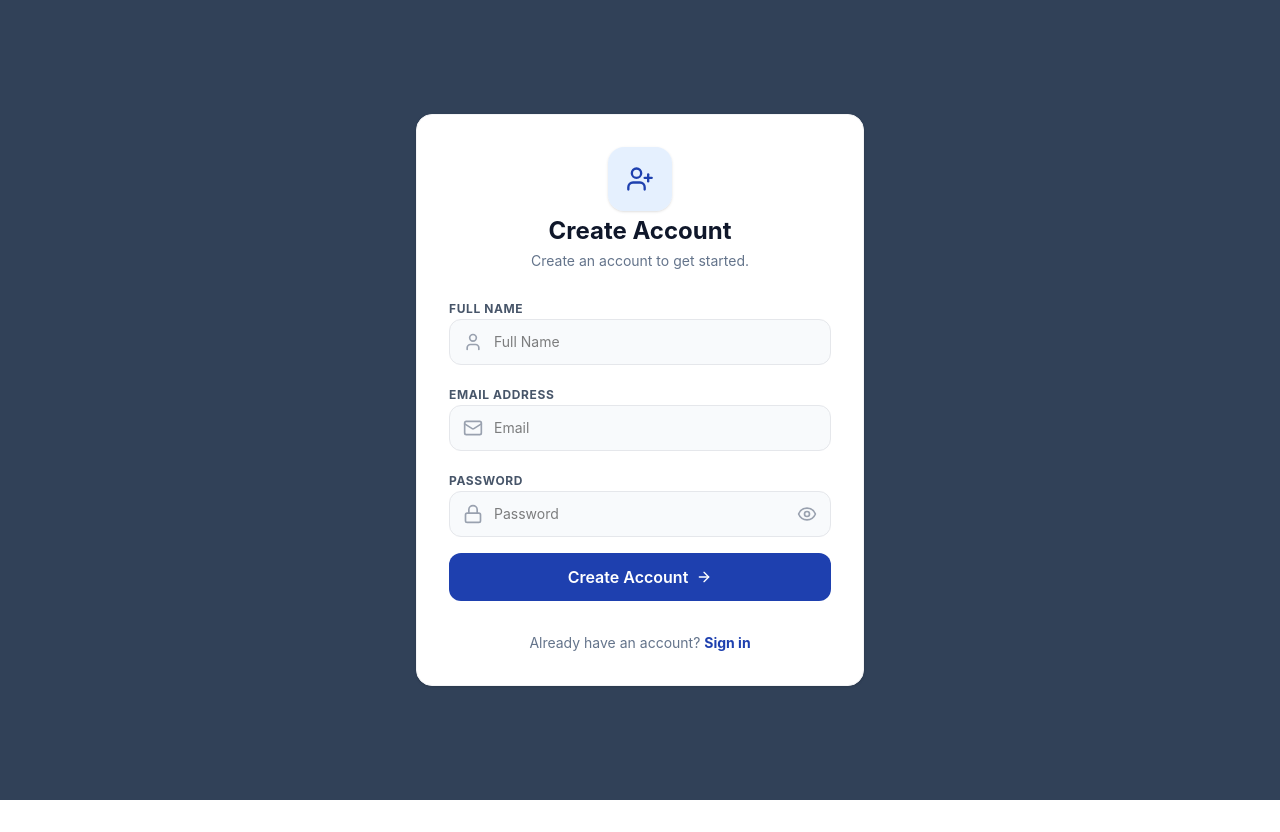
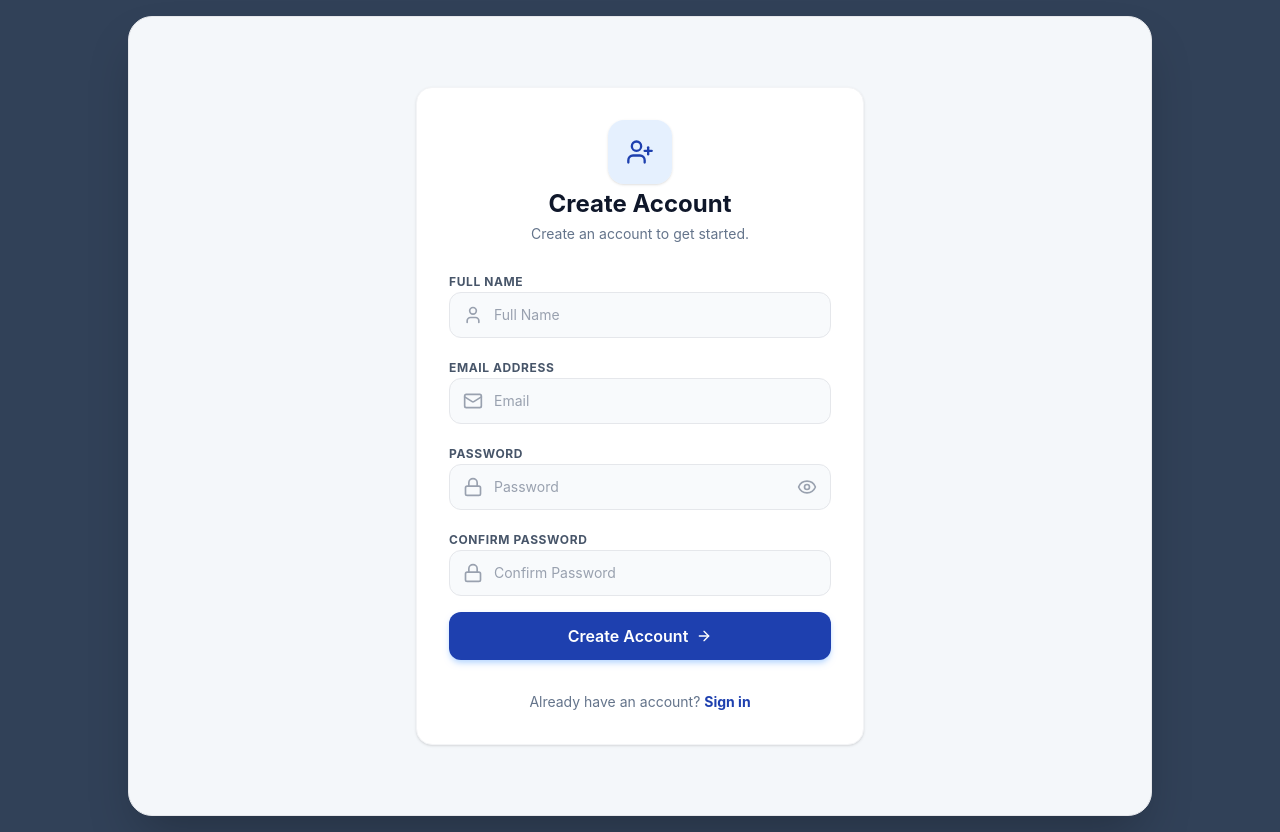
Before and after one commit to nishanstha74/Career-Compass, a React app in the folder frontend/: page /signup in a window 1280 px wide. Before the commit the page ends 800 px from the top, so only its background shows below. Built offline with nearby package versions, Linux system fonts and the light colour scheme; the HTML template or start-up script is replaced by a standard one.

Commit message:
add custom backend API calls for authentication for SignUp

```diff
--- a/frontend/src/components/auth/SignUp.jsx
+++ b/frontend/src/components/auth/SignUp.jsx
@@ -1,106 +1,362 @@
 import React, { useState } from "react";
 import { useNavigate } from "react-router-dom";
-import { UserPlus, User, Mail, Lock, Eye, EyeOff, ArrowRight } from "lucide-react";
+import {
+  User,
+  UserPlus,
+  Mail,
+  Lock,
+  Eye,
+  EyeOff,
+  ArrowRight,
+  AlertCircle,
+} from "lucide-react";
 
 export default function SignUp() {
   const navigate = useNavigate();
+  const [loading, setLoading] = useState(false);
   const [name, setName] = useState("");
   const [email, setEmail] = useState("");
   const [password, setPassword] = useState("");
+  const [confirmPassword, setConfirmPassword] = useState("");
   const [passwordVisible, setPasswordVisible] = useState(false);
+  const [errors, setErrors] = useState({});
+  const [touched, setTouched] = useState({});
 
-  const handleSubmit = (e) => {
+  const emailRegex = /^[a-zA-Z0-9._%+-]+@[a-zA-Z0-9.-]+\.[a-zA-Z]{2,}$/;
+
+  const validateField = (fieldName, value, forceTouched = false) => {
+    const nextErrors = { ...errors };
+    const isFieldTouched = forceTouched || touched[fieldName];
+
+    if (fieldName === "name") {
+      if (isFieldTouched && value.trim() === "") {
+        nextErrors.name = "Please enter your name.";
+      } else {
+        delete nextErrors.name;
+      }
+    }
+
+    if (fieldName === "email") {
+      if (isFieldTouched) {
+        if (!emailRegex.test(value)) {
+          nextErrors.email = "Please enter a valid email address.";
+        } else {
+          delete nextErrors.email;
+        }
+      }
+    }
+
+    if (fieldName === "password") {
+      if (isFieldTouched) {
+        if (
+          value.length < 8 ||
+          !/[A-Z]/.test(value) ||
+          !/[0-9]/.test(value) ||
+          !/[@$!%*?&]/.test(value)
+        ) {
+          nextErrors.password =
+            "Password must be 8+ characters with an uppercase letter, a number, and a special character.";
+        } else {
+          delete nextErrors.password;
+        }
+      }
+
+      if (touched.confirmPassword && confirmPassword !== value) {
+        nextErrors.confirmPassword = "Passwords do not match.";
+      } else if (touched.confirmPassword && confirmPassword === value) {
+        delete nextErrors.confirmPassword;
+      }
+    }
+
+    if (fieldName === "confirmPassword") {
+      if (isFieldTouched && value !== password) {
+        nextErrors.confirmPassword = "Passwords do not match.";
+      } else {
+        delete nextErrors.confirmPassword;
+      }
+    }
+
+    setErrors(nextErrors);
+  };
+
+  const handleBlur = (fieldName) => {
+    setTouched((prev) => ({ ...prev, [fieldName]: true }));
+
+    if (fieldName === "name") validateField("name", name, true);
+    if (fieldName === "email") validateField("email", email, true);
+    if (fieldName === "password") validateField("password", password, true);
+    if (fieldName === "confirmPassword") {
+      validateField("confirmPassword", confirmPassword, true);
+    }
+  };
+
+  const handleSubmit = async (e) => {
     e.preventDefault();
-    // Custom JWT Auth logic will go here
-    console.log("Signup with:", name, email, password);
+
+    const allTouched = {
+      name: true,
+      email: true,
+      password: true,
+      confirmPassword: true,
+    };
+    setTouched(allTouched);
+
+    const localErrors = {};
+
+    if (name.trim() === "") localErrors.name = "Please enter your name.";
+    if (!emailRegex.test(email)) {
+      localErrors.email = "Please enter a valid email address.";
+    }
+    if (
+      password.length < 8 ||
+      !/[A-Z]/.test(password) ||
+      !/[0-9]/.test(password) ||
+      !/[@$!%*?&]/.test(password)
+    ) {
+      localErrors.password =
+        "Password must be 8+ characters with an uppercase letter, a number, and a special character.";
+    }
+    if (confirmPassword !== password) {
+      localErrors.confirmPassword = "Passwords do not match.";
+    }
+
+    setErrors(localErrors);
+
+    if (Object.keys(localErrors).length === 0) {
+      setLoading(true);
+      try {
+        const response = await fetch(
+          "http://localhost:5000/api/auth/register",
+          {
+            method: "POST",
+            headers: {
+              "Content-Type": "application/json",
+            },
+            credentials: "include",
+            body: JSON.stringify({ fullName: name, email, password }),
+          },
+        );
+
+        const data = await response.json();
+
+        if (data.success) {
+          // 🔐 Store token and all relevant user properties dynamically
+          localStorage.setItem("userName", data.fullName);
+          localStorage.setItem("userEmail", data.email);
+
           navigate("/dashboard");
+        } else {
+          setErrors({ form: data.message || "Registration failed." });
+        }
+      } catch (err) {
+        console.error("Signup network error:", err);
+        setErrors({
+          form: "Cannot connect to authentication server. Is it running?",
+        });
+      } finally {
+        setLoading(false);
+      }
+    }
   };
 
   return (
-    <div className="bg-slate-700 flex items-center justify-center min-h-screen p-4 font-sans selection:bg-blue-200">
-      <div className="w-full max-w-md bg-white rounded-2xl p-8 shadow-sm border border-gray-100 space-y-6">
-        <div className="text-center space-y-3 flex flex-col items-center">
-          <div className="w-16 h-16 bg-blue-100/70 rounded-2xl flex items-center justify-center text-[#1e40af] mb-1 shadow-sm">
-            <UserPlus className="w-7 h-7" />
+    <div className="bg-slate-700 flex min-h-screen items-center justify-center p-4 font-sans selection:bg-blue-200">
+      <div
+        className="relative flex w-full max-w-5xl flex-col items-center justify-center overflow-hidden rounded-3xl border border-gray-200 bg-[#f4f7fa] px-6 shadow-2xl"
+        style={{ minHeight: "800px" }}
+      >
+        <div className="w-full max-w-md space-y-6 rounded-2xl border border-gray-100 bg-white p-8 shadow-sm">
+          <div className="flex flex-col items-center space-y-3 text-center">
+            <div className="mb-1 flex h-16 w-16 items-center justify-center rounded-2xl bg-blue-100/70 text-[#1e40af] shadow-sm">
+              <UserPlus className="h-7 w-7" />
             </div>
             <div className="space-y-1">
-            <h2 className="text-2xl font-bold text-[#0f172a]">Create Account</h2>
-            <p className="text-sm text-[#64748b]">Create an account to get started.</p>
+              <h2 className="text-2xl font-bold text-[#0f172a]">
+                Create Account
+              </h2>
+              <p className="text-sm text-[#64748b]">
+                Create an account to get started.
+              </p>
             </div>
           </div>
 
-        <form className="space-y-4" onSubmit={handleSubmit}>
+          {errors.form && (
+            <div className="flex items-center gap-2 rounded-xl border border-red-200 bg-red-50 p-3 text-sm text-red-600">
+              <AlertCircle className="h-4 w-4 shrink-0" />
+              <span>{errors.form}</span>
+            </div>
+          )}
+
+          <form className="space-y-4" onSubmit={handleSubmit} noValidate>
             <div className="space-y-1.5">
-            <label className="text-xs font-bold uppercase tracking-wider text-[#475569]">
+              <label
+                htmlFor="name"
+                className="text-xs font-bold uppercase tracking-wider text-[#475569]"
+              >
                 Full Name
               </label>
               <div className="relative">
-              <span className="absolute inset-y-0 left-0 flex items-center pl-3.5 text-gray-400">
-                <User className="w-5 h-5" />
+                <span className="pointer-events-none absolute inset-y-0 left-0 flex items-center pl-3.5 text-gray-400">
+                  <User className="h-5 w-5" />
                 </span>
                 <input
                   type="text"
+                  id="name"
                   placeholder="Full Name"
                   value={name}
-                onChange={(e) => setName(e.target.value)}
-                className="w-full bg-[#f8fafc] border border-gray-200 rounded-xl pl-11 pr-4 py-3 text-sm focus:outline-none focus:border-blue-400"
+                  disabled={loading}
+                  onChange={(e) => {
+                    setName(e.target.value);
+                    validateField("name", e.target.value);
+                  }}
+                  onBlur={() => handleBlur("name")}
+                  className={`w-full rounded-xl border bg-[#f8fafc] py-3 pl-11 pr-4 text-sm text-slate-800 placeholder-gray-400 transition-all focus:border-blue-400 focus:outline-none focus:ring-2 focus:ring-blue-100 ${
+                    errors.name
+                      ? "border-red-500 ring-2 ring-red-100"
+                      : "border-gray-200"
+                  }`}
                 />
               </div>
+              {errors.name && (
+                <p className="mt-1 flex items-center gap-1 text-xs font-medium text-red-500">
+                  <AlertCircle className="h-3.5 w-3.5" /> {errors.name}
+                </p>
+              )}
             </div>
 
             <div className="space-y-1.5">
-            <label className="text-xs font-bold uppercase tracking-wider text-[#475569]">
+              <label
+                htmlFor="email"
+                className="text-xs font-bold uppercase tracking-wider text-[#475569]"
+              >
                 Email Address
               </label>
               <div className="relative">
-              <span className="absolute inset-y-0 left-0 flex items-center pl-3.5 text-gray-400">
-                <Mail className="w-5 h-5" />
+                <span className="pointer-events-none absolute inset-y-0 left-0 flex items-center pl-3.5 text-gray-400">
+                  <Mail className="h-5 w-5" />
                 </span>
                 <input
                   type="email"
+                  id="email"
                   placeholder="Email"
                   value={email}
-                onChange={(e) => setEmail(e.target.value)}
-                className="w-full bg-[#f8fafc] border border-gray-200 rounded-xl pl-11 pr-4 py-3 text-sm focus:outline-none focus:border-blue-400"
+                  disabled={loading}
+                  onChange={(e) => {
+                    setEmail(e.target.value);
+                    validateField("email", e.target.value);
+                  }}
+                  onBlur={() => handleBlur("email")}
+                  className={`w-full rounded-xl border bg-[#f8fafc] py-3 pl-11 pr-4 text-sm text-slate-800 placeholder-gray-400 transition-all focus:border-blue-400 focus:outline-none focus:ring-2 focus:ring-blue-100 ${
+                    errors.email
+                      ? "border-red-500 ring-2 ring-red-100"
+                      : "border-gray-200"
+                  }`}
                 />
               </div>
+              {errors.email && (
+                <p className="mt-1 flex items-center gap-1 text-xs font-medium text-red-500">
+                  <AlertCircle className="h-3.5 w-3.5" /> {errors.email}
+                </p>
+              )}
             </div>
 
             <div className="space-y-1.5">
-            <label className="text-xs font-bold uppercase tracking-wider text-[#475569]">
+              <label
+                htmlFor="password"
+                className="text-xs font-bold uppercase tracking-wider text-[#475569]"
+              >
                 Password
               </label>
               <div className="relative">
-              <span className="absolute inset-y-0 left-0 flex items-center pl-3.5 text-gray-400">
-                <Lock className="w-5 h-5" />
+                <span className="pointer-events-none absolute inset-y-0 left-0 flex items-center pl-3.5 text-gray-400">
+                  <Lock className="h-5 w-5" />
                 </span>
                 <input
                   type={passwordVisible ? "text" : "password"}
+                  id="password"
                   placeholder="Password"
                   value={password}
-                onChange={(e) => setPassword(e.target.value)}
-                className="w-full bg-[#f8fafc] border border-gray-200 rounded-xl pl-11 pr-12 py-3 text-sm focus:outline-none focus:border-blue-400"
+                  disabled={loading}
+                  onChange={(e) => {
+                    setPassword(e.target.value);
+                    validateField("password", e.target.value);
+                  }}
+                  onBlur={() => handleBlur("password")}
+                  className={`w-full rounded-xl border bg-[#f8fafc] py-3 pl-11 pr-12 text-sm text-slate-800 placeholder-gray-400 transition-all focus:border-blue-400 focus:outline-none focus:ring-2 focus:ring-blue-100 ${
+                    errors.password
+                      ? "border-red-500 ring-2 ring-red-100"
+                      : "border-gray-200"
+                  }`}
                 />
                 <button
                   type="button"
                   onClick={() => setPasswordVisible(!passwordVisible)}
-                className="absolute inset-y-0 right-0 flex items-center pr-3.5 text-gray-400"
+                  className="absolute inset-y-0 right-0 flex items-center pr-3.5 text-gray-400 transition-colors hover:text-slate-600 focus:outline-none"
                 >
-                {passwordVisible ? <EyeOff className="w-5 h-5" /> : <Eye className="w-5 h-5" />}
+                  {passwordVisible ? (
+                    <EyeOff className="h-5 w-5" />
+                  ) : (
+                    <Eye className="h-5 w-5" />
+                  )}
                 </button>
               </div>
+              {errors.password && (
+                <p className="mt-1 flex items-center gap-1 text-xs font-medium text-red-500">
+                  <AlertCircle className="h-3.5 w-3.5" /> {errors.password}
+                </p>
+              )}
+            </div>
+
+            <div className="space-y-1.5">
+              <label
+                htmlFor="confirmPassword"
+                className="text-xs font-bold uppercase tracking-wider text-[#475569]"
+              >
+                Confirm Password
+              </label>
+              <div className="relative">
+                <span className="pointer-events-none absolute inset-y-0 left-0 flex items-center pl-3.5 text-gray-400">
+                  <Lock className="h-5 w-5" />
+                </span>
+                <input
+                  type="password"
+                  id="confirmPassword"
+                  placeholder="Confirm Password"
+                  value={confirmPassword}
+                  disabled={loading}
+                  onChange={(e) => {
+                    setConfirmPassword(e.target.value);
+                    validateField("confirmPassword", e.target.value);
+                  }}
+                  onBlur={() => handleBlur("confirmPassword")}
+                  className={`w-full rounded-xl border bg-[#f8fafc] py-3 pl-11 pr-4 text-sm text-slate-800 placeholder-gray-400 transition-all focus:border-blue-400 focus:outline-none focus:ring-2 focus:ring-blue-100 ${
+                    errors.confirmPassword
+                      ? "border-red-500 ring-2 ring-red-100"
+                      : "border-gray-200"
+                  }`}
+                />
+              </div>
+              {errors.confirmPassword && (
+                <p className="mt-1 flex items-center gap-1 text-xs font-medium text-red-500">
+                  <AlertCircle className="h-3.5 w-3.5" />{" "}
+                  {errors.confirmPassword}
+                </p>
+              )}
             </div>
 
             <button
               type="submit"
-            className="w-full bg-[#1e40af] hover:bg-[#1d4ed8] text-white font-semibold py-3 px-4 rounded-xl flex items-center justify-center space-x-2 transition-colors mt-4"
+              disabled={loading}
+              className="mt-4 flex w-full items-center justify-center space-x-2 rounded-xl bg-[#1e40af] px-4 py-3 font-semibold text-white shadow-md shadow-blue-200 transition-colors hover:bg-[#1d4ed8] disabled:opacity-50"
             >
-            <span>Create Account</span>
-            <ArrowRight className="w-4 h-4" />
+              <span>{loading ? "Processing..." : "Create Account"}</span>
+              {!loading && (
+                <ArrowRight className="h-4 w-4 transition-transform group-hover:translate-x-0.5" />
+              )}
             </button>
           </form>
 
-        <p className="text-center text-sm text-[#64748b] pt-2">
+          <p className="pt-2 text-center text-sm text-[#64748b]">
             Already have an account?{" "}
             <button
               type="button"
@@ -112,5 +368,6 @@ export default function SignUp() {
           </p>
         </div>
       </div>
+    </div>
   );
 }
```
Lines whose indentation alone changed are shown as unchanged.
